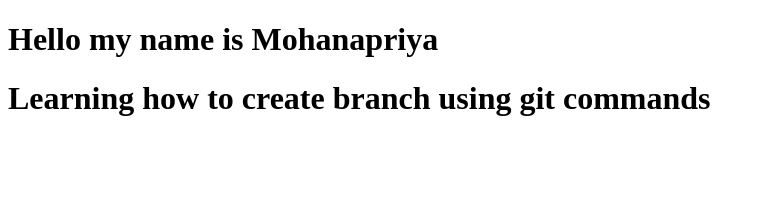
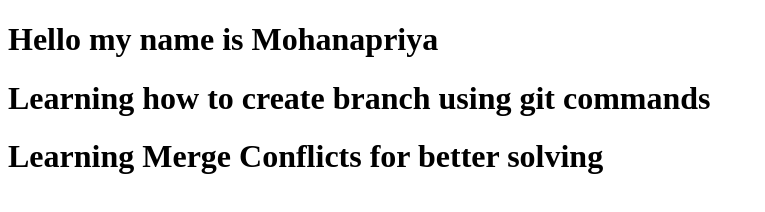
Before and after one commit to Mohanapriya4/gitLearnings, a plain HTML site: page index.html in a window 1280 px wide. Shown: the whole page, without its empty margins (0-765 px from the left). Drawn offline with Linux system fonts and the light colour scheme.

Commit message:
fix : Merge Conflict Cloud repo

```diff
--- a/index.html
+++ b/index.html
@@ -8,5 +8,6 @@
 <body>
     <h1>Hello my name is Mohanapriya</h1>
     <h1>Learning how to create branch using git commands</h1>
+    <h1>Learning Merge Conflicts for better solving</h1>
 </body>
 </html>
```
